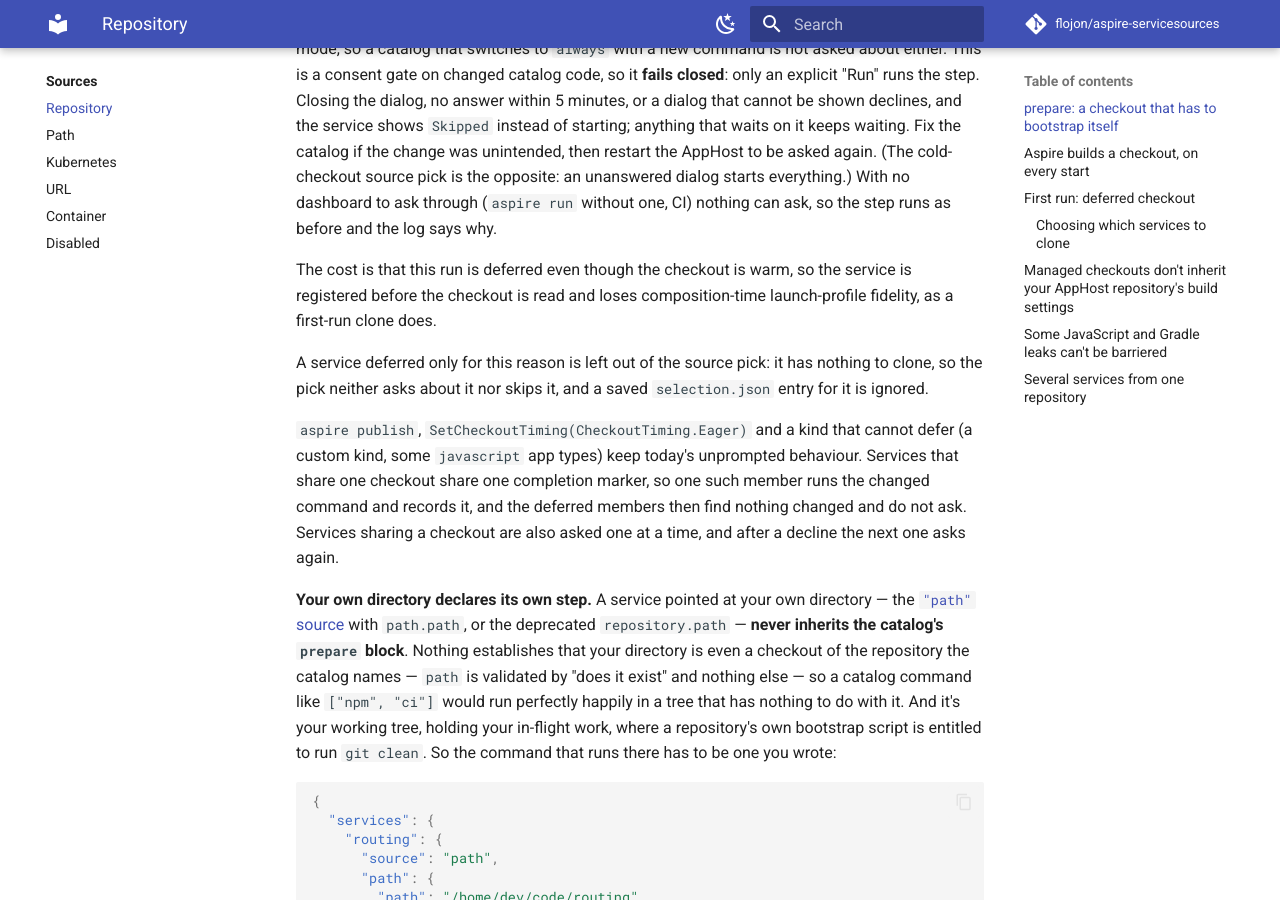
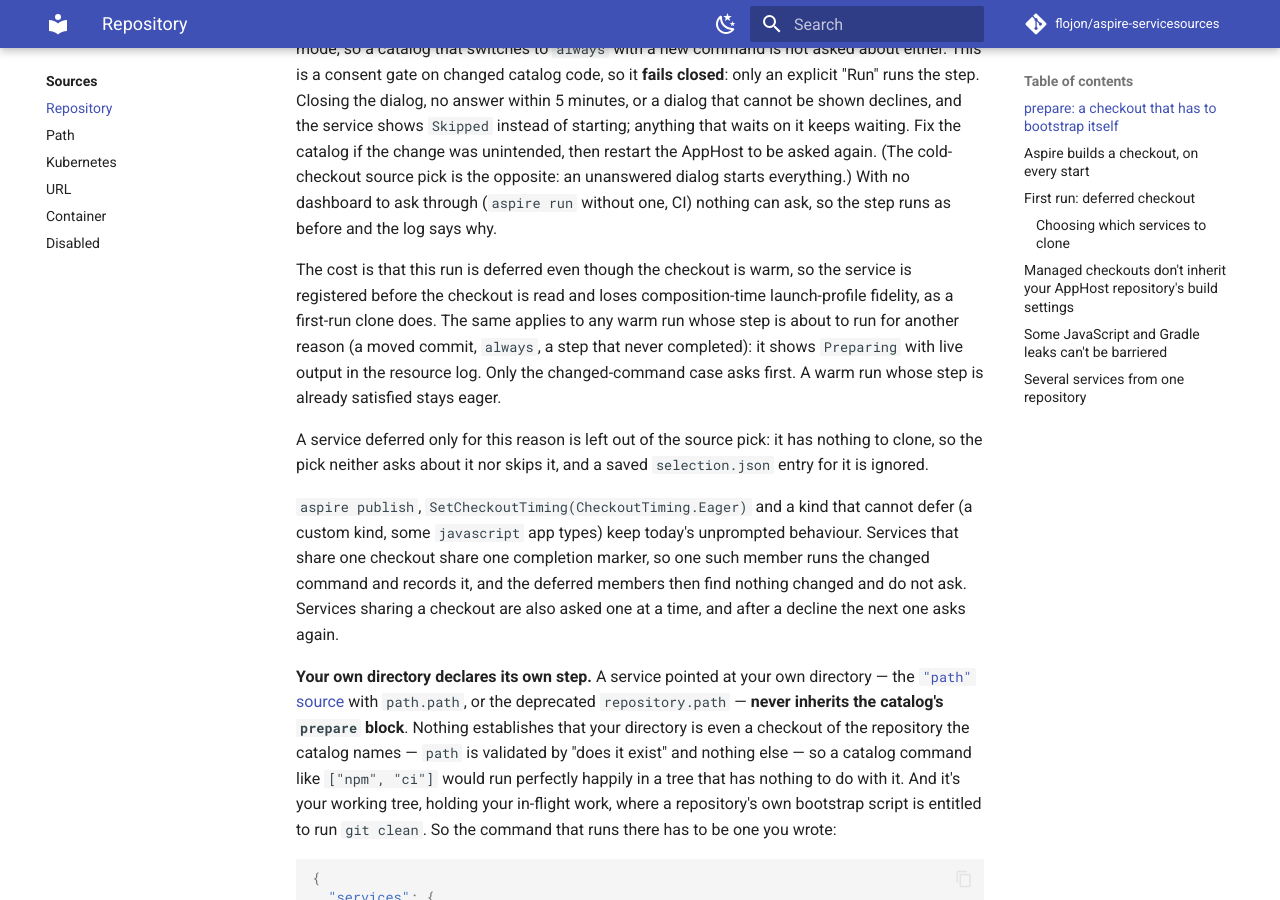
Before and after one commit to flojon/aspire-servicesources, an MkDocs documentation site: the page built from docs/sources/repository.md, in a window 1280 px wide and 900 px high, scrolled down 5804 px. Built offline with MkDocs 1.6.1 and Material for MkDocs 9.7.7, drawn with Linux system fonts in a browser that asks for light colours; comment, search, counter and statistics services are not loaded; some of the changed text lies outside the part shown.

Commit message:
Defer a warm checkout whose prepare step is about to run
A warm managed checkout was deferred only when its prepare command had
changed. Every other re-run (moved commit, always, unfinished step) ran
during AddService() with output on the console only, which is invisible
under aspire run. Defer whenever the step would run, so the dashboard
shows Preparing and live output. A satisfied step, publish mode and path
overrides stay eager.

Co-Authored-By: Claude Sonnet 5.5 <noreply@anthropic.com>
Claude-Session: https://claude.ai/code/session_01L8rB7cgVhMmdQJACyy2MNm

```diff
--- a/docs/sources/repository.md
+++ b/docs/sources/repository.md
@@ -286,7 +286,9 @@ without one, CI) nothing can ask, so the step runs as before and the log says wh
 
 The cost is that this run is deferred even though the checkout is warm, so the service is registered
 before the checkout is read and loses composition-time launch-profile fidelity, as a first-run clone
-does.
+does. The same applies to any warm run whose step is about to run for another reason (a moved commit,
+`always`, a step that never completed): it shows `Preparing` with live output in the resource log.
+Only the changed-command case asks first. A warm run whose step is already satisfied stays eager.
 
 A service deferred only for this reason is left out of the source pick: it has nothing to clone, so
 the pick neither asks about it nor skips it, and a saved `selection.json` entry for it is ignored.
@@ -539,11 +541,12 @@ service and the dashboard won't link it. Add the line and the next run is whole;
 on a warm checkout too, where it updates the endpoint the profile already created rather than
 adding one.
 
-Scoped deliberately narrowly, so the blast radius is first-run-only (plus that one changed-command run):
+Scoped deliberately narrowly:
 
-- Only a checkout that doesn't exist yet, plus the one run where a warm checkout's `prepare` command
-  changed and needs [asking about](#prepare-a-checkout-that-has-to-bootstrap-itself). Every other warm run — every run after the first —
-  takes the existing eager path unchanged, with full launch-profile fidelity.
+- Only a checkout that doesn't exist yet, plus a warm checkout whose `prepare` step is about to run (a
+  changed command, which is [asked about](#prepare-a-checkout-that-has-to-bootstrap-itself) first, a
+  moved commit, `always`). Every other warm run takes the existing eager path unchanged, with full
+  launch-profile fidelity.
 - Only managed checkouts. Your own directory (the [`"path"` source](path.md)) has nothing to clone.
 - Only the `"repository"` source, and within it only the kinds that own a managed checkout: `dotnet`,
   `java` and `javascript`. The other sources — `url`, `kubernetes`, `container` and
```
Also changed, not shown: CHANGELOG.md (+7 -0 lines), 3 other files.
